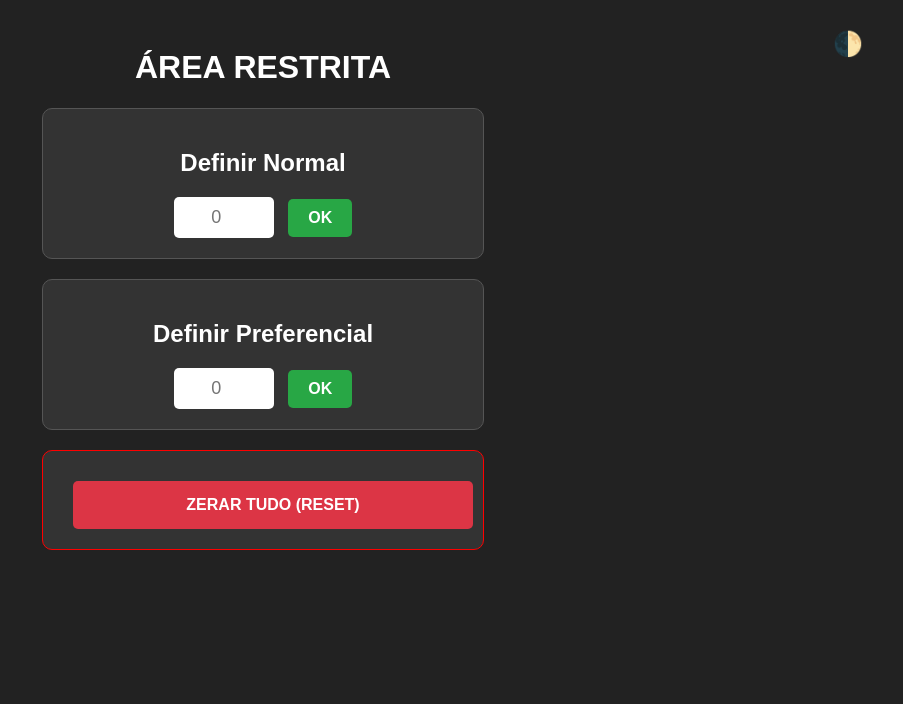
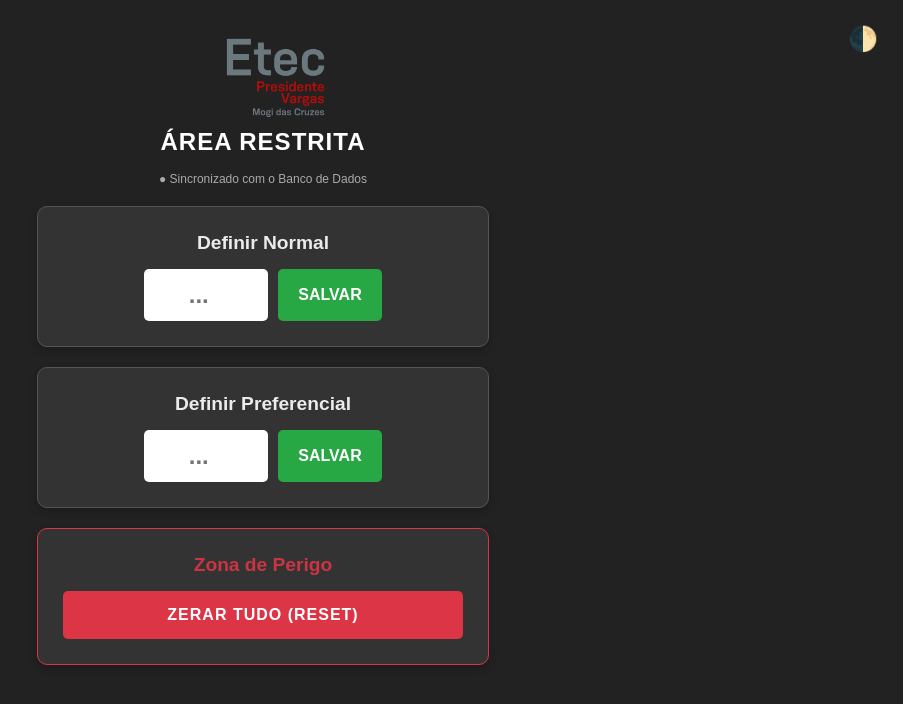
Before and after one commit to anagabrielaribeiro/chamador-etec, a plain HTML site: page admin.html in a window 1280 px wide. Shown: the whole page, without its empty margins (377-1280 px from the left). Drawn offline with Linux system fonts and the light colour scheme; no server answers.

Commit message:
Update admin.html

```diff
--- a/admin.html
+++ b/admin.html
@@ -5,58 +5,107 @@
     <meta name="viewport" content="width=device-width, initial-scale=1.0">
     <title>ADMIN ETEC</title>
     <style>
-        :root { --bg-color: #222; --box-bg: #333; --text: #fff; --input-bg: #fff; }
-        body.light-theme { --bg-color: #f4f4f4; --box-bg: #fff; --text: #333; --input-bg: #eee; }
+        :root { --bg-color: #222; --box-bg: #333; --text: #fff; --input-bg: #fff; --border: #555; }
 
-        body { background-color: var(--bg-color); color: var(--text); font-family: sans-serif; padding: 20px; text-align: center; transition: background 0.3s; }
-        .box { background: var(--box-bg); padding: 20px; border-radius: 10px; margin-bottom: 20px; max-width: 400px; margin: 20px auto; border: 1px solid #555; }
-        body.light-theme .box { border: 1px solid #ddd; box-shadow: 0 5px 15px rgba(0,0,0,0.1); }
+        /* Tema Claro */
+        body.light-theme { --bg-color: #f4f4f4; --box-bg: #fff; --text: #333; --input-bg: #eee; --border: #ccc; }
 
-        input { padding: 10px; font-size: 18px; width: 80px; text-align: center; border-radius: 5px; border: none; background: var(--input-bg); }
-        button { padding: 10px 20px; font-size: 16px; cursor: pointer; border-radius: 5px; border: none; margin-left: 10px; font-weight: bold; }
+        body { background-color: var(--bg-color); color: var(--text); font-family: sans-serif; padding: 20px; text-align: center; transition: background 0.3s; display: flex; flex-direction: column; align-items: center; }
 
-        .theme-btn { position: absolute; top: 20px; right: 20px; background: none; color: var(--text); font-size: 24px; }
+        .logo-admin { height: 80px; margin-bottom: 10px; margin-top: 10px; }
+
+        h1 { margin-top: 0; text-transform: uppercase; font-size: 1.5rem; letter-spacing: 1px; color: var(--text); }
+
+        .box { background: var(--box-bg); padding: 25px; border-radius: 10px; margin-bottom: 20px; width: 90%; max-width: 400px; border: 1px solid var(--border); box-shadow: 0 4px 10px rgba(0,0,0,0.2); }
+
+        h2 { margin-top: 0; font-size: 1.2rem; margin-bottom: 15px; opacity: 0.9; }
+
+        .input-group { display: flex; justify-content: center; gap: 10px; }
+
+        input { padding: 10px; font-size: 24px; width: 100px; text-align: center; border-radius: 5px; border: 2px solid transparent; background: var(--input-bg); font-weight: bold; color: #333; }
+        input:focus { outline: none; border-color: #0056b3; }
+
+        button { padding: 10px 20px; font-size: 16px; cursor: pointer; border-radius: 5px; border: none; font-weight: bold; transition: transform 0.1s; }
+        button:active { transform: scale(0.95); }
+
+        .theme-btn { position: absolute; top: 20px; right: 20px; background: none; color: var(--text); font-size: 24px; padding: 5px; }
         .btn-ok { background: #28a745; color: white; }
-        .btn-reset { background: #dc3545; color: white; width: 100%; margin-top: 10px; padding: 15px; }
+        .btn-reset { background: #dc3545; color: white; width: 100%; padding: 15px; text-transform: uppercase; letter-spacing: 1px; }
+
+        /* Status de conexão */
+        .status { font-size: 12px; color: #aaa; margin-bottom: 20px; }
     </style>
     <script src="https://www.gstatic.com/firebasejs/8.10.0/firebase-app.js"></script>
     <script src="https://www.gstatic.com/firebasejs/8.10.0/firebase-database.js"></script>
     <script src="config.js"></script>
 </head>
 <body>
-    <button class="theme-btn" onclick="toggleTheme()">🌓</button>
-    <h1>ÁREA RESTRITA</h1>
+    <button class="theme-btn" onclick="toggleTheme()" title="Mudar Tema">🌓</button>
+
+    <img src="img/etecpv.png" alt="Logo ETEC" class="logo-admin">
+
+    <h1>Área Restrita</h1>
+    <div class="status">● Sincronizado com o Banco de Dados</div>
 
     <div class="box">
         <h2>Definir Normal</h2>
-        <input type="number" id="inputNormal" placeholder="0">
-        <button class="btn-ok" onclick="definir('normal')">OK</button>
+        <div class="input-group">
+            <input type="number" id="inputNormal" placeholder="...">
+            <button class="btn-ok" onclick="definir('normal')">SALVAR</button>
+        </div>
     </div>
 
     <div class="box">
         <h2>Definir Preferencial</h2>
-        <input type="number" id="inputPref" placeholder="0">
-        <button class="btn-ok" onclick="definir('preferencial')">OK</button>
+        <div class="input-group">
+            <input type="number" id="inputPref" placeholder="...">
+            <button class="btn-ok" onclick="definir('preferencial')">SALVAR</button>
+        </div>
     </div>
 
-    <div class="box" style="border-color: red;">
+    <div class="box" style="border-color: #dc3545;">
+        <h2 style="color: #dc3545;">Zona de Perigo</h2>
         <button class="btn-reset" onclick="zerar()">ZERAR TUDO (RESET)</button>
     </div>
 
     <script>
+        // Tema
         function toggleTheme() {
             document.body.classList.toggle('light-theme');
             localStorage.setItem('tema', document.body.classList.contains('light-theme') ? 'light' : 'dark');
         }
         if(localStorage.getItem('tema') === 'light') document.body.classList.add('light-theme');
 
+        // --- SINCRONIZAÇÃO AUTOMÁTICA ---
+        // Assim que o dado muda no banco, ele aparece dentro do input
+        db.ref('senhas').on('value', (snap) => {
+            const dados = snap.val() || {};
+            const normal = dados.normal || 0;
+            const pref = dados.preferencial || 0;
+
+            // Só atualiza se o usuário NÃO estiver digitando (para não atrapalhar)
+            if (document.activeElement.id !== 'inputNormal') {
+                document.getElementById('inputNormal').value = normal;
+            }
+            if (document.activeElement.id !== 'inputPref') {
+                document.getElementById('inputPref').value = pref;
+            }
+        });
+
+        // Função para enviar o número que você digitou
         function definir(tipo) {
-            const val = parseInt(document.getElementById(tipo === 'normal' ? 'inputNormal' : 'inputPref').value);
-            if (!isNaN(val)) db.ref('senhas/' + tipo).set(val);
+            const id = tipo === 'normal' ? 'inputNormal' : 'inputPref';
+            const val = parseInt(document.getElementById(id).value);
+
+            if (!isNaN(val)) {
+                db.ref('senhas/' + tipo).set(val);
+                // Feedback visual rápido
+                alert(tipo.toUpperCase() + " atualizado para " + val);
+            }
         }
 
         function zerar() {
-            if(confirm("Reiniciar contagem do zero?")) {
+            if(confirm("ATENÇÃO: Isso vai reiniciar a contagem para 0.\nTem certeza?")) {
                 db.ref('senhas/normal').set(0);
                 db.ref('senhas/preferencial').set(0);
             }
```
